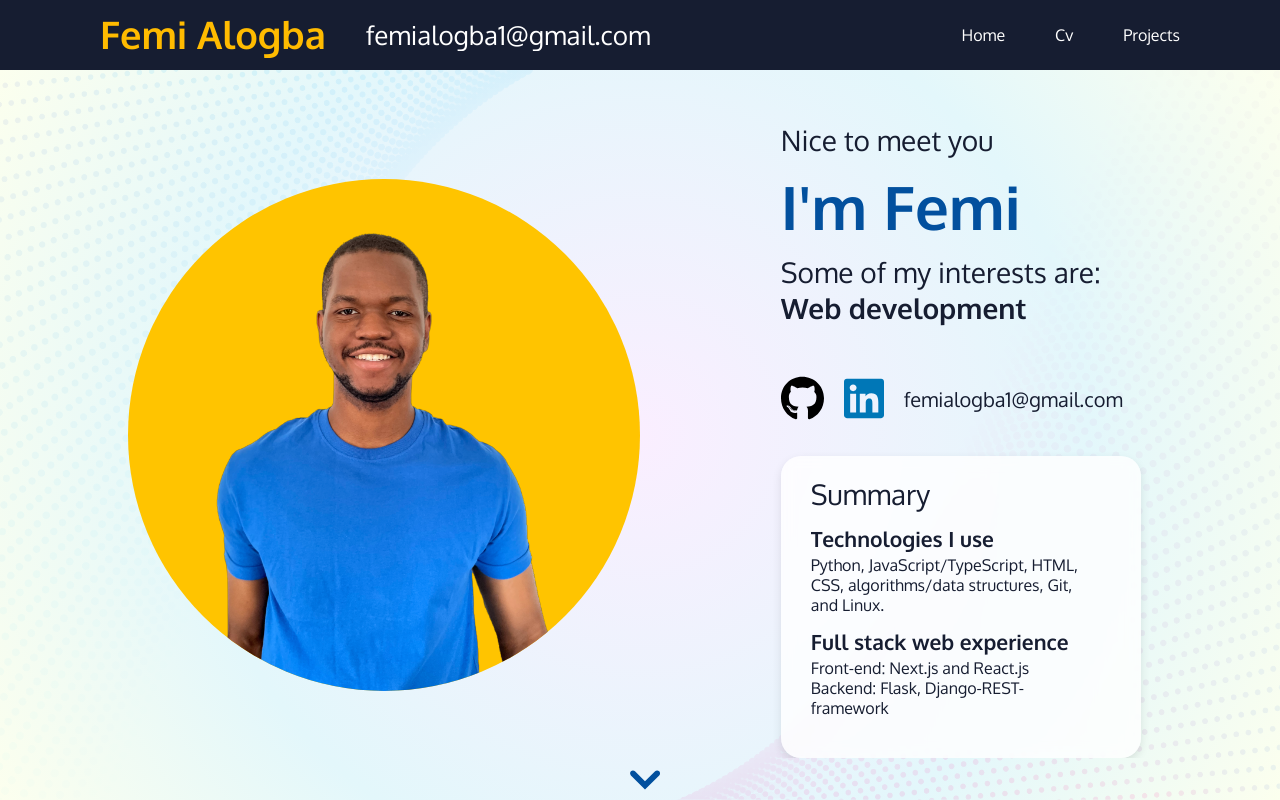
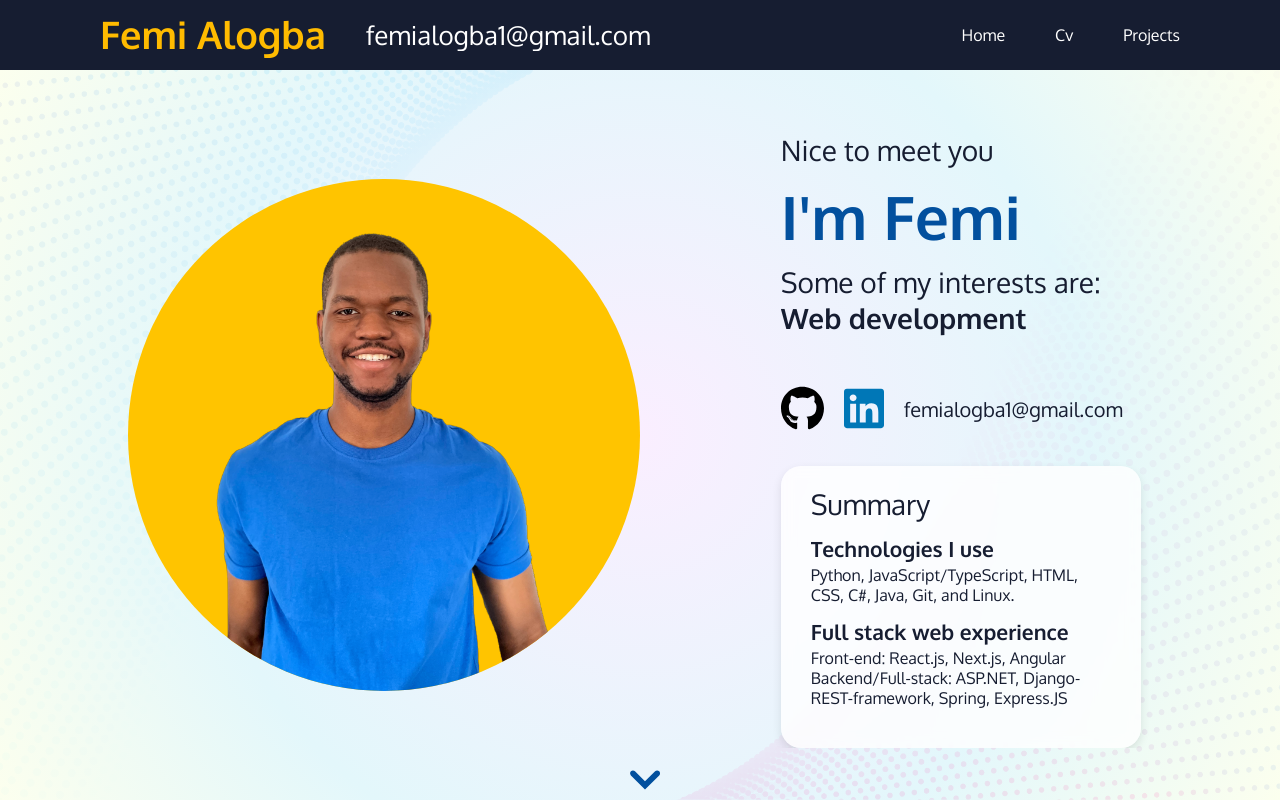
Before and after one commit to Femialogba/Femialogba, a React (Create React App) app: page / in a window 1280 px wide. Built offline with nearby package versions, Linux system fonts and the light colour scheme.

Commit message:
Update markup

```diff
--- a/src/components/intro/Intro.jsx
+++ b/src/components/intro/Intro.jsx
@@ -57,15 +57,14 @@ export default function Intro() {
           <div>
             <h4> Technologies I use</h4>
             <div className="body">
-              Python, JavaScript/TypeScript, HTML, CSS, algorithms/data
-              structures, Git, and Linux.
+              Python, JavaScript/TypeScript, HTML, CSS, C#, Java, Git, and Linux.
             </div>
           </div>
           <div>
             <h4>Full stack web experience</h4>
             <div className="body">
-              <p>Front-end: Next.js and React.js </p>
-              Backend: Flask, Django-REST-framework
+              <p>Front-end: React.js, Next.js, Angular</p>
+              Backend/Full-stack: ASP.NET, Django-REST-framework, Spring, Express.JS
             </div>
           </div>
         </div>
--- a/src/components/projects/projects.scss
+++ b/src/components/projects/projects.scss
@@ -48,8 +48,8 @@
     60% {transform: translateY(15px);}
   }
   .title{
-    position: absolute;
-    top: 100px;
+    position: relative;
+    top: -270px;
     text-align: center;
     @include mobile{
       margin-top: 20px;
@@ -65,6 +65,7 @@
     height: 500px;
     display: flex;
     position: absolute;
+
     left: 0;
     transition: all 1s ease-out;
     @include mobile {
--- a/src/data.js
+++ b/src/data.js
@@ -1,6 +1,16 @@
 export const projects = [
   {
     id: "1",
+    icon: "/assets/github.svg",
+    title: "Sed Michael Website",
+    desc: "Rebuilt the website of the agency 'Sed Michael' from the ground up. The new website offers more extensibilty than the existing Squarespace website agency. The website was implemented with Next.js",
+    img: "/assets/sed-michael.png",
+    github: "https://github.com/fmlog/sed-michael-website",
+    link: "https://sedmichael.com/",
+  },
+
+  {
+    id: "2",
     icon: "/assets/github.svg",
     title: "Autograder",
     desc: "For my dissertation, I developed a RESTful Autograder web application (automatic grading of programming assignment using test cases) that can be integrated into LMS (e.g., Canvas) using REST API.",
@@ -8,20 +18,21 @@ export const projects = [
     github: "https://github.com/fmlog/Autograder-v2",
     link: "https://github.com/fmlog/Autograder-v2",
   },
-  {
-    id: "2",
-    icon: "/assets/github.svg",
-    title: "Sed Michael Website",
-    desc: "[In Progress]\n\ Rebuilt the website of the agency I run from the ground up. The new website offers more extensibilty than the existing Squarespace website agency. The website was implemented with Next.js and React.",
-    img: "/assets/sed-michael.png",
-    github: "https://github.com/fmlog/sed-michael-website",
-    link: "https://sed-michael-website.vercel.app/",
-  },
+
   {
     id: "3",
     icon: "/assets/github.svg",
+    title: "Storefront API & website",
+    desc: "Web store demo with Angular frontend and Express.JS backend. It allows users to browse a list of available products, add them to a cart, complete the checkout process and get an order confirmation.",
+    img: "/assets/angular-store.png",
+    github: "https://github.com/fmlog/storefront-api",
+    link: "https://github.com/fmlog/",
+  },
+  {
+    id: "4",
+    icon: "/assets/github.svg",
     title: "UK Sponsor Visa website",
-    desc: "[In Progress]\n\ Building a web application that sorts and filter companies that offer visa sponsorship. Using data from gov.uk",
+    desc: "[In Progress] Building a web application that sorts and filter companies that offer visa sponsorship. Using data from gov.uk",
     img: "/assets/inprogress.png",
     github: "https://github.com/fmlog/Autograder-v2",
     link: "https://github.com/fmlog/",
```
Also changed, not shown: public/assets/angular-store.png (added), 1 other file (tests, documents, lock files or other folders).
